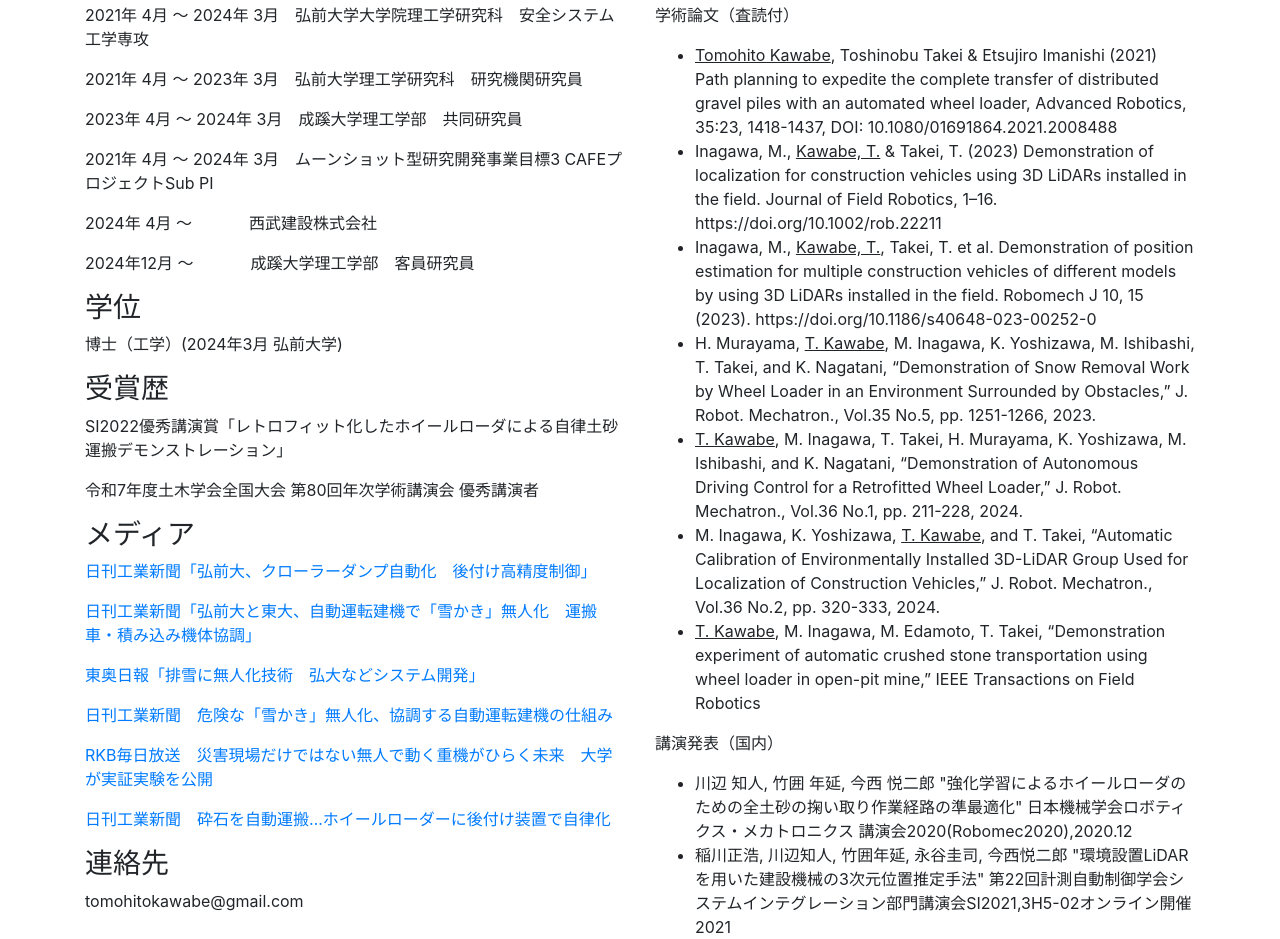
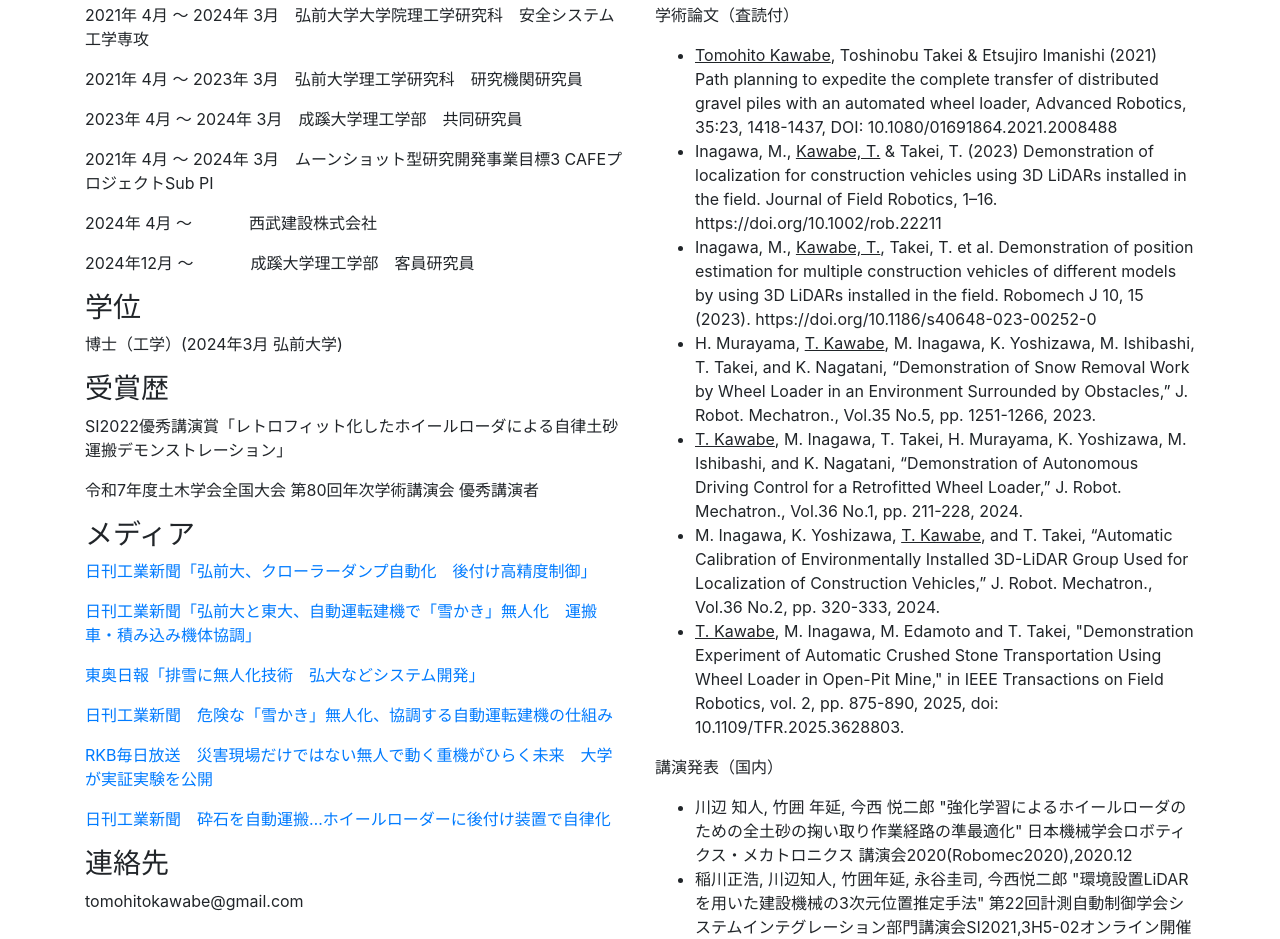
Before and after one commit to tomson784/tomson784.github.io, a plain HTML site: page index.html in a window 1280 px wide. Shown: the part 255-1194 px from the top of the page. Drawn offline with nearby package versions, Linux system fonts and the light colour scheme.

Commit message:
Update citation for T. Kawabe et al. in index.html

```diff
--- a/index.html
+++ b/index.html
@@ -50,7 +50,7 @@
         <li>H. Murayama, <u>T. Kawabe</u>, M. Inagawa, K. Yoshizawa, M. Ishibashi, T. Takei, and K. Nagatani, “Demonstration of Snow Removal Work by Wheel Loader in an Environment Surrounded by Obstacles,” J. Robot. Mechatron., Vol.35 No.5, pp. 1251-1266, 2023.</li>
         <li><u>T. Kawabe</u>, M. Inagawa, T. Takei, H. Murayama, K. Yoshizawa, M. Ishibashi, and K. Nagatani, “Demonstration of Autonomous Driving Control for a Retrofitted Wheel Loader,” J. Robot. Mechatron., Vol.36 No.1, pp. 211-228, 2024.</li>
         <li>M. Inagawa, K. Yoshizawa, <u>T. Kawabe</u>, and T. Takei, “Automatic Calibration of Environmentally Installed 3D-LiDAR Group Used for Localization of Construction Vehicles,” J. Robot. Mechatron., Vol.36 No.2, pp. 320-333, 2024.</li>
-        <li><u>T. Kawabe</u>, M. Inagawa, M. Edamoto, T. Takei, “Demonstration experiment of automatic crushed stone transportation using wheel loader in open-pit mine,” IEEE Transactions on Field Robotics</li>
+        <li><u>T. Kawabe</u>, M. Inagawa, M. Edamoto and T. Takei, "Demonstration Experiment of Automatic Crushed Stone Transportation Using Wheel Loader in Open-Pit Mine," in IEEE Transactions on Field Robotics, vol. 2, pp. 875-890, 2025, doi: 10.1109/TFR.2025.3628803.</li>
       </ul>
       <p>講演発表（国内）</p>
       <ul>
```
